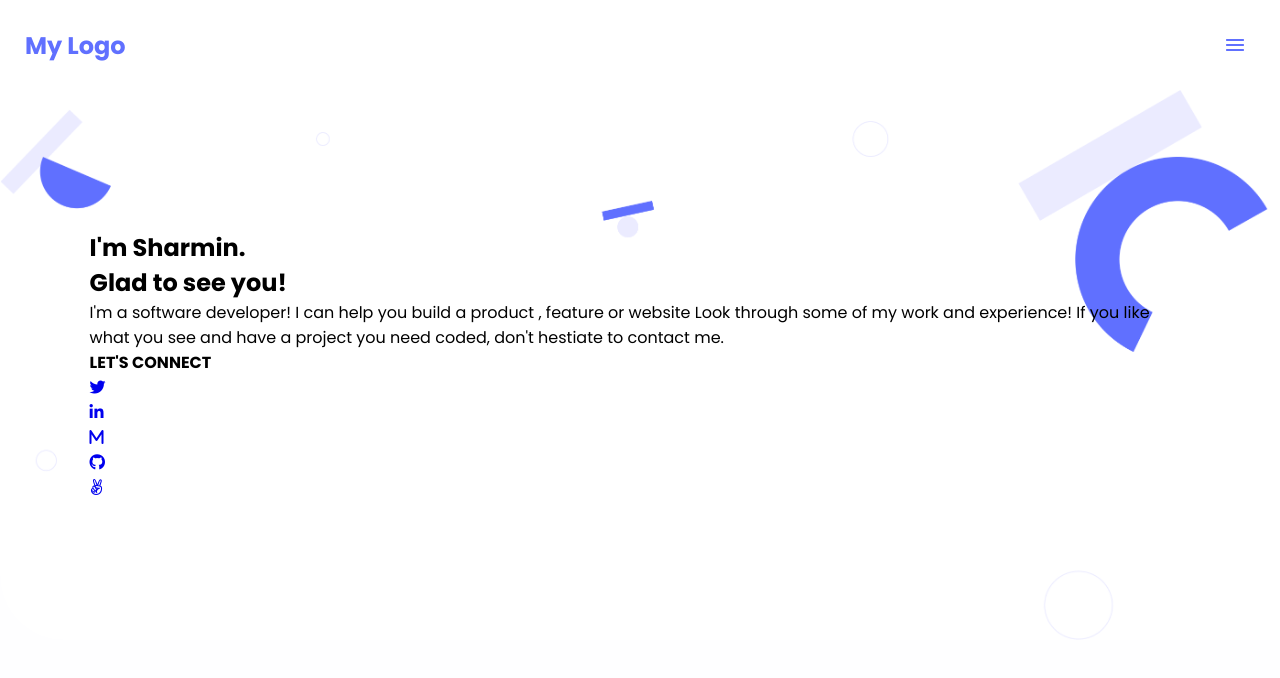
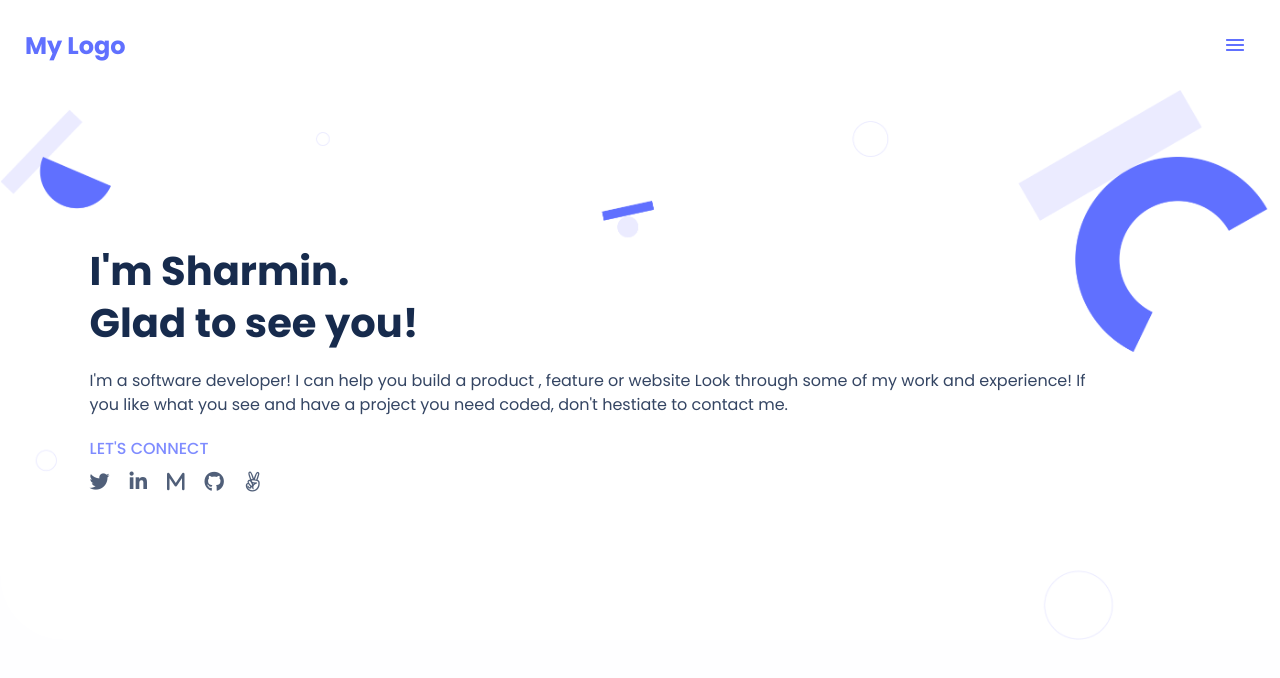
Before and after one commit to sharminkhan0/My-Portfolio, a website: page index.html in a window 1280 px wide. Drawn offline with Linux system fonts and the light colour scheme.

Commit message:
Modify styles.css file

```diff
--- a/styles.css
+++ b/styles.css
@@ -58,3 +58,51 @@ header {
   align-items: flex-start;
   height: 100%;
 }
+
+.title {
+  margin: 10px 0;
+  display: flex;
+  font-family: 'Poppins'sans-serif;
+  font-style: normal;
+  font-weight: 700;
+  font-size: 40px;
+  line-height: 52px;
+  align-items: center;
+  color: #172b4d;
+}
+
+.intro-text {
+  margin: 10px 0;
+  font-family: 'Poppins', sans-serif;
+  font-style: normal;
+  font-weight: 400;
+  font-size: 16px;
+  line-height: 24px;
+  color: #344563;
+  padding-right: 90px;
+  padding-bottom: 10px;
+}
+
+.connect {
+  color: #7f8cff;
+  font-weight: 500;
+  font-size: 16px;
+  line-height: 24px;
+  padding-bottom: 10px;
+}
+
+.social-icons {
+  display: flex;
+  align-items: center;
+  color: #505f79;
+  list-style: none;
+}
+
+.social-icons > a,
+i {
+  text-decoration: none;
+  color: #505f79;
+  font-size: 1.25rem;
+  padding-right: 1em;
+}
+/*----end of heading section--------*/
```
Lines whose indentation alone changed are shown as unchanged.
